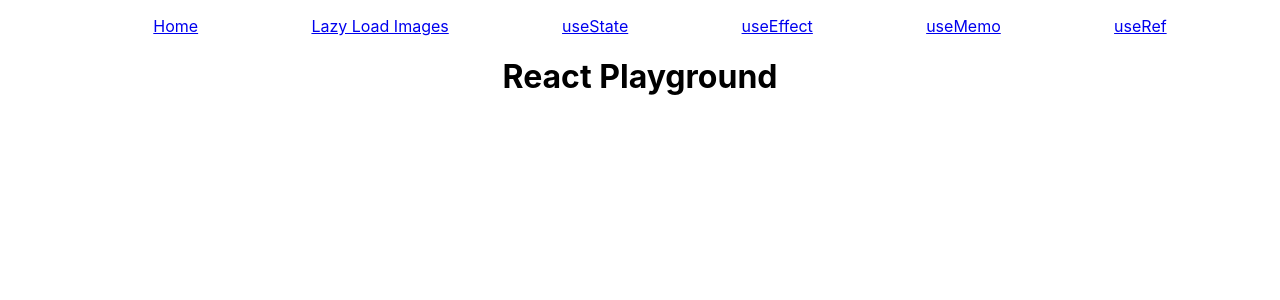
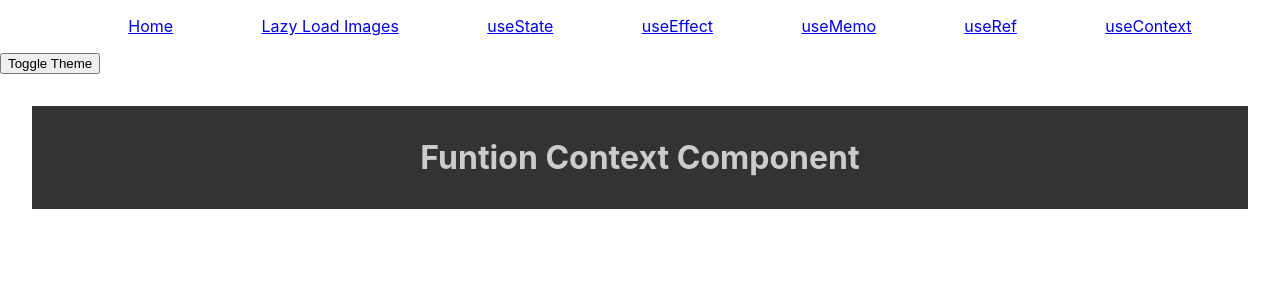
Before and after one commit to azharimm/react-playground, a React (Create React App) app: page /use-context in a window 1280 px wide. Shown: the top 300 px of the page. Built offline with nearby package versions, Linux system fonts and the light colour scheme; no server answers.

Commit message:
+ useContext

```diff
--- a/src/App.js
+++ b/src/App.js
@@ -7,6 +7,7 @@ import UseStatePage from './pages/useStatePage'
 import UseEffectPage from './pages/useEffectPage'
 import UseMemoPage from './pages/useMemoPage'
 import UseRefPage from './pages/useRefPage'
+import UseContextPage from './pages/useContextPage'
 
 import "./App.css";
 
@@ -31,6 +32,9 @@ function App() {
                     <Route path="/use-ref">
                         <UseRefPage />
                     </Route>
+                    <Route path="/use-context">
+                        <UseContextPage />
+                    </Route>
                     <Route path="/">
                         <Home />
                     </Route>
--- a/src/components/Navbar.js
+++ b/src/components/Navbar.js
@@ -23,6 +23,9 @@ const Navbar = (props) => {
                 <li>
                     <Link to="/use-ref">useRef</Link>
                 </li>
+                <li>
+                    <Link to="/use-context">useContext</Link>
+                </li>
             </ul>
         </nav>
     )
--- /dev/null
+++ b/src/context/FunctionContextComponent.js
@@ -0,0 +1,22 @@
+import React from 'react'
+import { useTheme, useThemeUpdate}  from './ThemeContext'
+
+const FunctionContextComponent = (props) => {
+    const darkTheme = useTheme();
+    const toggleTheme = useThemeUpdate();
+    const themeStyles = {
+        backgroundColor: darkTheme ? '#333' : '#ccc',
+        color: darkTheme ? '#ccc' : '#333',
+        padding: '2rem',
+        margin: '2rem'
+    }
+
+    return (
+        <div>
+            <button onClick={toggleTheme}>Toggle Theme</button>
+            <h1 className="text-center" style={themeStyles}>Funtion Context Component</h1>
+        </div>
+    )
+}
+
+export default FunctionContextComponent
--- /dev/null
+++ b/src/context/ThemeContext.js
@@ -0,0 +1,29 @@
+import React, {createContext, useContext, useState } from 'react'
+
+const ThemeContext = createContext();
+const ThemeUpdateContext = createContext();
+
+export function useTheme() {
+    return useContext(ThemeContext);
+}
+
+export function useThemeUpdate() {
+    return useContext(ThemeUpdateContext);
+}
+
+export function ThemeProvider({ children }) {
+
+    const [darkTheme, setDarkTheme] = useState(true);
+
+    function toggleTheme() {
+        setDarkTheme(prevDarkTheme => !prevDarkTheme);
+    }
+
+    return (
+        <ThemeContext.Provider value={darkTheme}>
+            <ThemeUpdateContext.Provider value={toggleTheme}>
+                {children}
+            </ThemeUpdateContext.Provider>
+        </ThemeContext.Provider>
+    )
+}
--- /dev/null
+++ b/src/pages/useContextPage.js
@@ -0,0 +1,14 @@
+import React from 'react'
+import FunctionContextComponent from '../context/FunctionContextComponent'
+import { ThemeProvider } from '../context/ThemeContext'
+
+const UseContextPage = (props) => {
+
+    return (
+        <ThemeProvider>
+            <FunctionContextComponent />
+        </ThemeProvider>
+    )
+}
+
+export default UseContextPage
```
Also changed, not shown: src/context/ClassContextComponent.js (added, +27 -0 lines), 1 other file (tests, documents, lock files or other folders).
